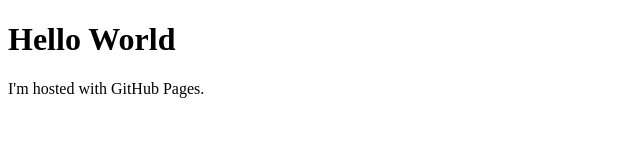
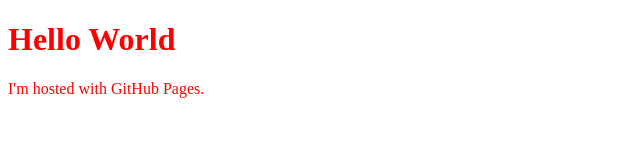
Before and after one commit to MFBond/MFBond.github.io, a plain HTML site: page index.html in a window 1280 px wide. Shown: the whole page, without its empty margins (0-640 px from the left). Drawn offline with Linux system fonts and the light colour scheme.

Commit message:
Added CSS file

```diff
--- /dev/null
+++ b/index.css
@@ -0,0 +1,3 @@
+body {
+    color: red;
+}
--- a/index.html
+++ b/index.html
@@ -1,5 +1,8 @@
 <!DOCTYPE html>
 <html>
+<head>
+    <link rel="stylesheet" href="index.css">
+</head>
 <body>
 <h1>Hello World</h1>
 <p>I'm hosted with GitHub Pages.</p>
```
